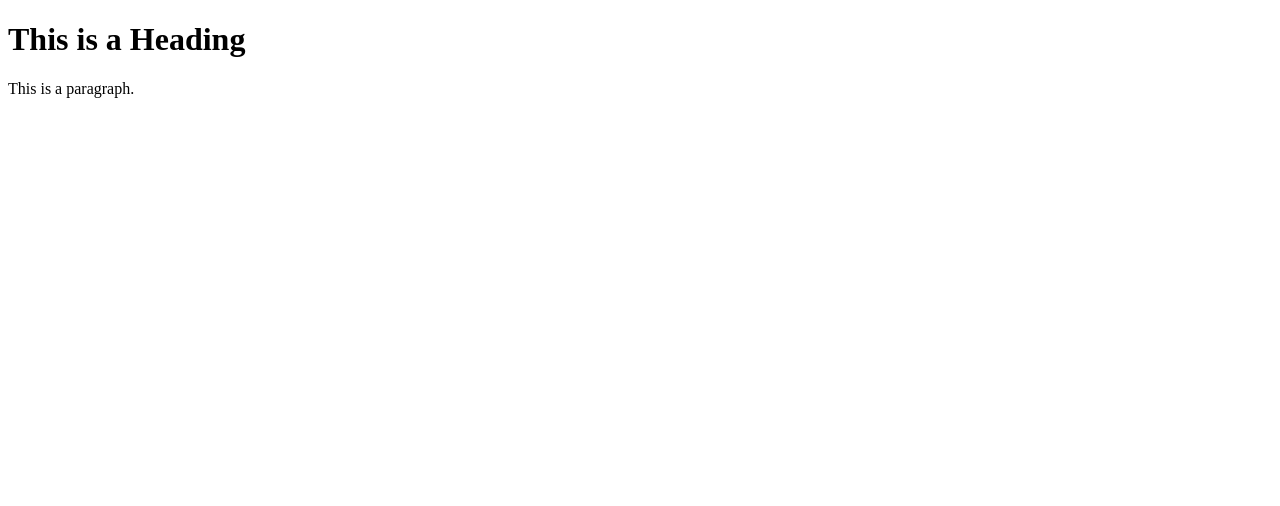
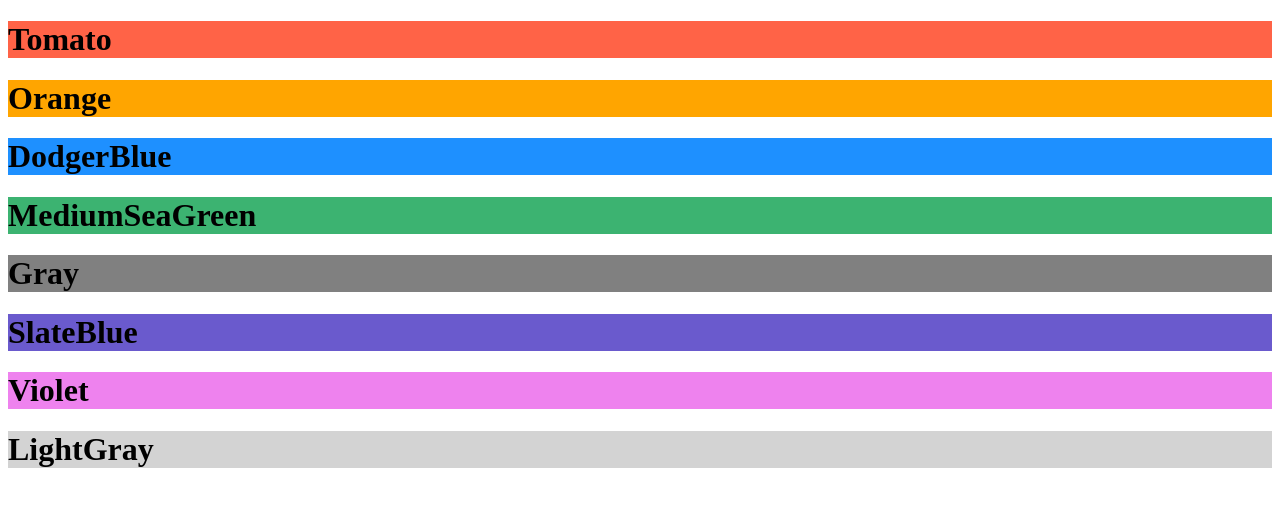
Before and after one commit to travismusson/myProject, a plain HTML site: page Index.html in a window 1280 px wide. Drawn offline with Linux system fonts and the light colour scheme.

Commit message:
experimental update

```diff
--- a/Index.html
+++ b/Index.html
@@ -5,8 +5,14 @@
 </head>
 <body>
 
-    <h1>This is a Heading</h1>
-    <p>This is a paragraph.</p>
+<h1 style="background-color:Tomato;">Tomato</h1>
+<h1 style="background-color:Orange;">Orange</h1>
+<h1 style="background-color:DodgerBlue;">DodgerBlue</h1>
+<h1 style="background-color:MediumSeaGreen;">MediumSeaGreen</h1>
+<h1 style="background-color:Gray;">Gray</h1>
+<h1 style="background-color:SlateBlue;">SlateBlue</h1>
+<h1 style="background-color:Violet;">Violet</h1>
+<h1 style="background-color:LightGray;">LightGray</h1>
 
 </body>
 </html>
```
